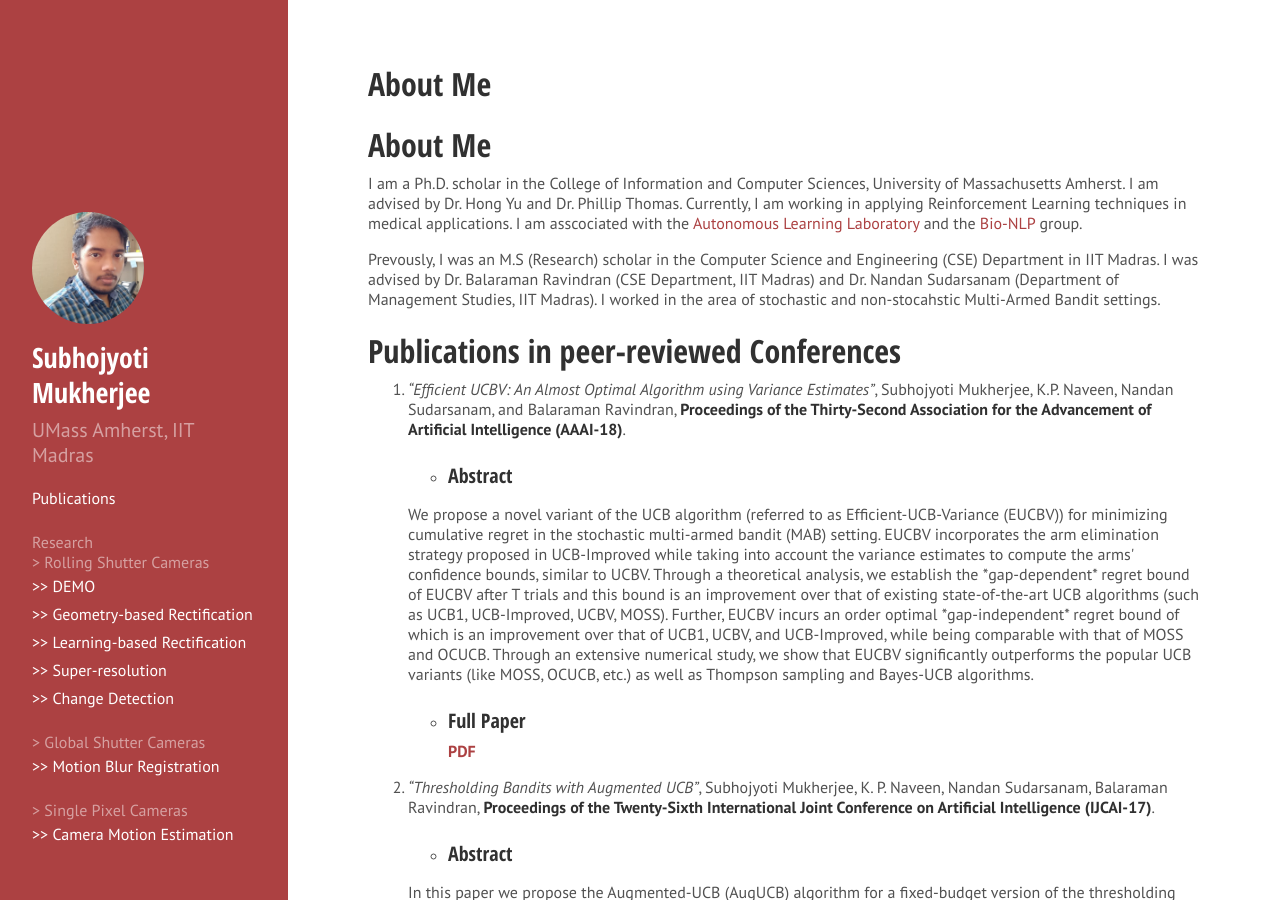
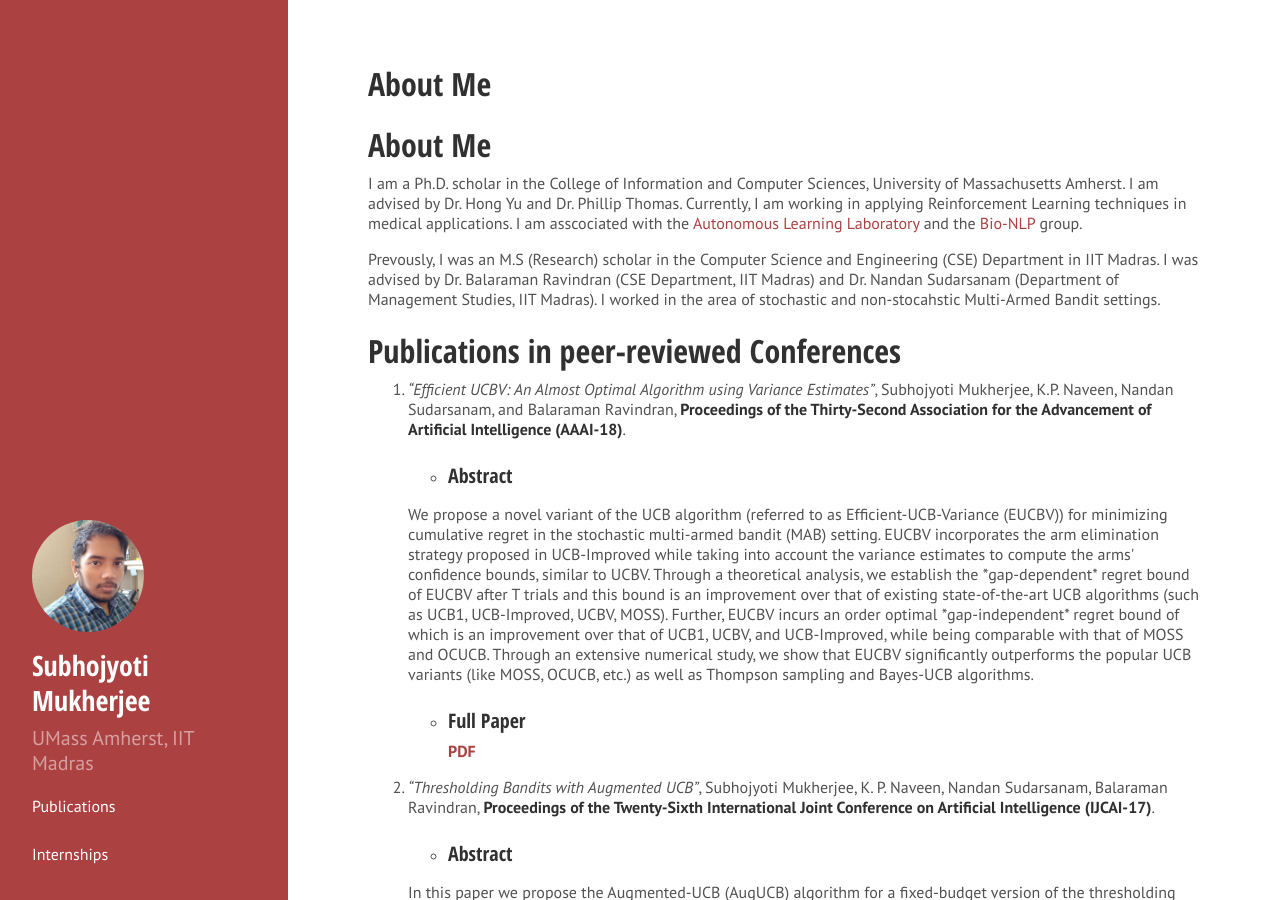
Before and after one commit to Subhojyoti22/subhojyoti.github.io, a Jekyll site: the page built from index.md, in a window 1280 px wide and 900 px high. Built offline with Jekyll 4.4.1, drawn with Linux system fonts in a browser that asks for light colours; our own code applies the rules of GitHub Pages for plain Markdown files; Markdown is read by kramdown in place of the engine named in the settings; the list of posts is cut into pages by our own code.

Commit message:
Update sidebar.html

```diff
--- a/_includes/sidebar.html
+++ b/_includes/sidebar.html
@@ -13,23 +13,7 @@
     <nav class="sidebar-nav">
       <a class="sidebar-nav-item" href="/pubs/">Publications</a>
       <br>
-      Research<br>
-      &gt Rolling Shutter Cameras<br>
-      <a class="sidebar-nav-item" href="/rs_demo/">&gt&gt DEMO</a>
-      <a class="sidebar-nav-item" href="/rs_rect_geom/">&gt&gt Geometry-based Rectification</a>
-      <a class="sidebar-nav-item" href="/rs_rect_cnn/">&gt&gt Learning-based Rectification</a>
-      <a class="sidebar-nav-item" href="/rs_sr/">&gt&gt Super-resolution</a>
-      <a class="sidebar-nav-item" href="/rs_cd/">&gt&gt Change Detection</a>
-      <br>
-      &gt Global Shutter Cameras<br>
-      <a class="sidebar-nav-item" href="/gs_mb/">&gt&gt Motion Blur Registration </a>
-      <br>
-      &gt Single Pixel Cameras<br>
-      <a class="sidebar-nav-item" href="/cs_mot/">&gt&gt Camera Motion Estimation</a>
-      <br>
-      <!--Paper Notes<br>
-      <a class="sidebar-nav-item" href="/dl1/">&gt Deep Learning I</a>
-      <a class="sidebar-nav-item" href="/dl2/">&gt Deep Learning II</a>-->
+      <a class="sidebar-nav-item" href="/internship/">Internships</a>
     </nav>
 
 
```
